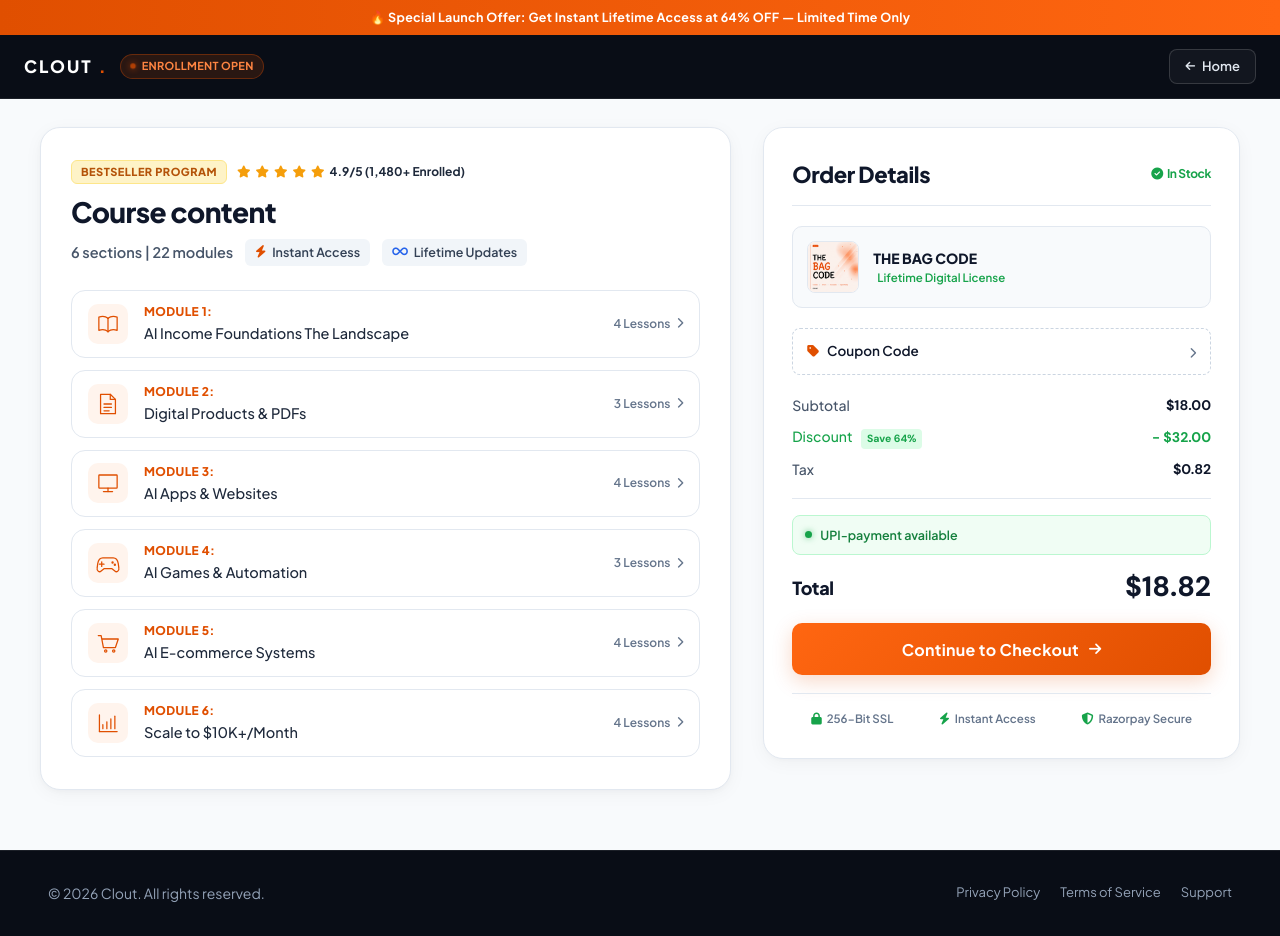
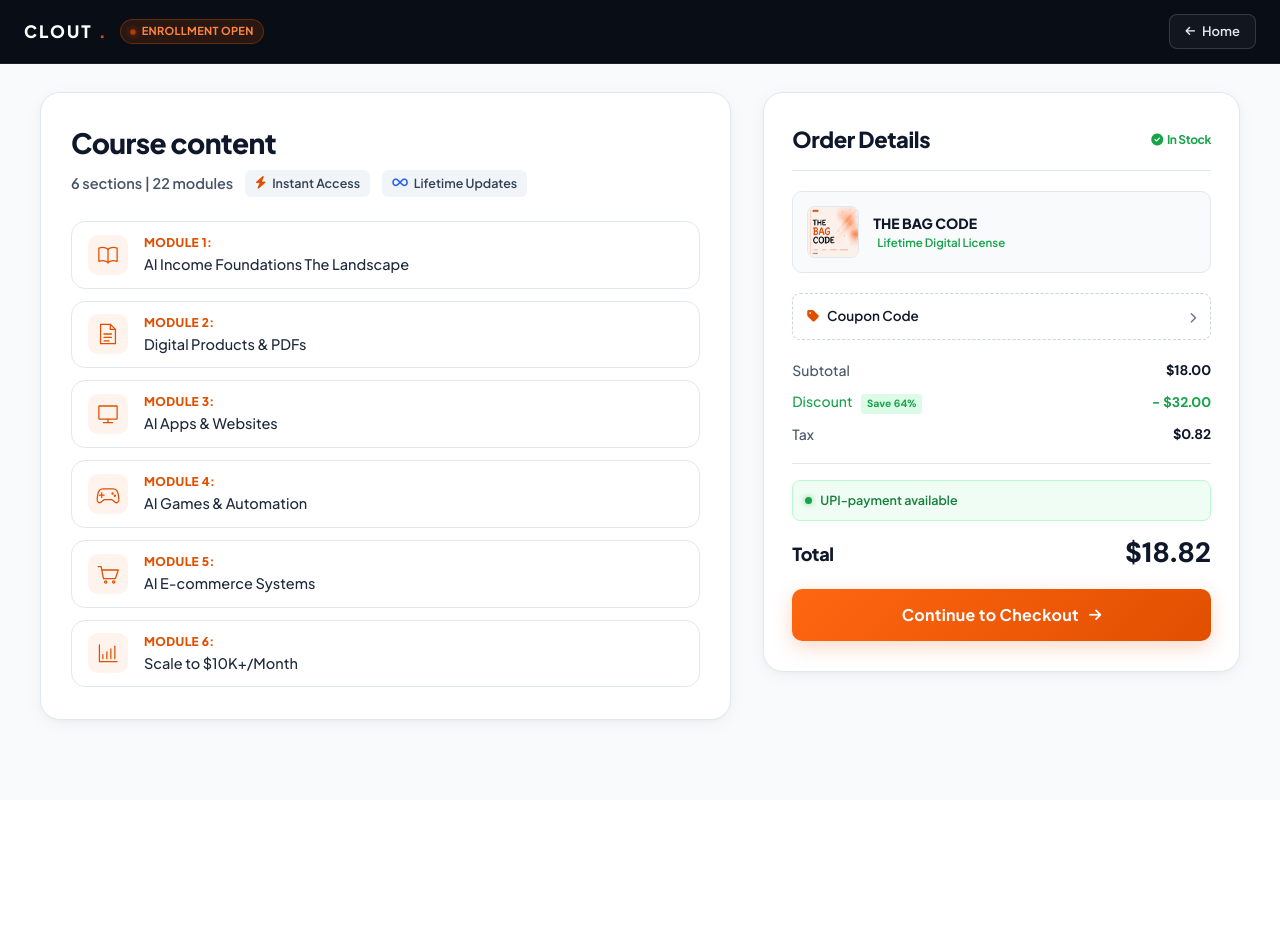
Before and after one commit to emirmubze/Clout, a Django app: page /course/ in a window 1280 px wide. After the commit the page ends 725 px from the top, so only its background shows below. Run offline with Django 5.2, Linux system fonts and the light colour scheme; some libraries are stand-ins or nearby versions.

Commit message:
Remove announcement banner, bestseller ratings, lesson chips, trust badges, and footer

```diff
--- a/shop/templates/shop/course_detail.html
+++ b/shop/templates/shop/course_detail.html
@@ -143,23 +143,6 @@ body {
 }
 
 /* =========================================================
-   ANNOUNCEMENT BANNER
-========================================================= */
-.announcement-banner {
-    background: linear-gradient(90deg, #E04F00 0%, #FF6611 100%);
-    color: #ffffff;
-    font-size: 12.5px;
-    font-weight: 700;
-    letter-spacing: 0.3px;
-    padding: 8px 16px;
-    text-align: center;
-    display: flex;
-    align-items: center;
-    justify-content: center;
-    gap: 8px;
-}
-
-/* =========================================================
    LAYOUT
 ========================================================= */
 .checkout-layout {
@@ -187,39 +170,6 @@ body {
 ========================================================= */
 .course-content {
     padding: 32px 30px;
-}
-
-.content-header-top {
-    display: flex;
-    align-items: center;
-    gap: 10px;
-    margin-bottom: 10px;
-    flex-wrap: wrap;
-}
-
-.bestseller-pill {
-    background: #fef3c7;
-    color: #b45309;
-    border: 1px solid #fde68a;
-    font-size: 11px;
-    font-weight: 800;
-    letter-spacing: 0.5px;
-    padding: 3px 9px;
-    border-radius: 6px;
-    text-transform: uppercase;
-}
-
-.rating-pill {
-    display: inline-flex;
-    align-items: center;
-    gap: 5px;
-    font-size: 12px;
-    font-weight: 700;
-    color: #1e293b;
-}
-
-.rating-pill i {
-    color: #f59e0b;
 }
 
 .content-header h2 {
@@ -325,15 +275,6 @@ body {
     color: var(--brand);
     letter-spacing: 0.4px;
     text-transform: uppercase;
-}
-
-.module-status {
-    font-size: 12px;
-    font-weight: 600;
-    color: var(--text-muted);
-    display: flex;
-    align-items: center;
-    gap: 6px;
 }
 
 /* =========================================================
@@ -578,30 +519,6 @@ body {
     transform: translateY(0);
 }
 
-.trust-badges {
-    display: flex;
-    align-items: center;
-    justify-content: space-around;
-    gap: 8px;
-    margin-top: 18px;
-    padding-top: 16px;
-    border-top: 1px solid var(--border);
-    font-size: 11.5px;
-    font-weight: 600;
-    color: var(--text-muted);
-}
-
-.trust-badge-item {
-    display: flex;
-    align-items: center;
-    gap: 5px;
-}
-
-.trust-badge-item i {
-    color: #16a34a;
-    font-size: 12px;
-}
-
 /* =========================================================
    COUPON MODAL
 ========================================================= */
@@ -794,48 +711,6 @@ body {
 }
 
 /* =========================================================
-   FOOTER
-========================================================= */
-.footer {
-    background: #090d16;
-    border-top: 1px solid rgba(255, 255, 255, 0.08);
-    padding: 32px 24px;
-    color: #94a3b8;
-}
-
-.footer-container {
-    width: min(1200px, calc(100% - 48px));
-    margin: 0 auto;
-    display: flex;
-    align-items: center;
-    justify-content: space-between;
-    flex-wrap: wrap;
-    gap: 16px;
-}
-
-.copyright {
-    font-size: 14px;
-    color: #94a3b8;
-}
-
-.footer-links {
-    display: flex;
-    align-items: center;
-    gap: 20px;
-    font-size: 13px;
-}
-
-.footer-links a {
-    color: #94a3b8;
-    text-decoration: none;
-    transition: color 0.15s ease;
-}
-
-.footer-links a:hover {
-    color: #ffffff;
-}
-
-/* =========================================================
    RESPONSIVE
 ========================================================= */
 @media (max-width: 960px) {
@@ -878,13 +753,6 @@ body {
 <body>
 
 <!-- =========================================================
-     ANNOUNCEMENT BANNER
-========================================================= -->
-<div class="announcement-banner">
-    <span>🔥 Special Launch Offer: Get Instant Lifetime Access at 64% OFF — Limited Time Only</span>
-</div>
-
-<!-- =========================================================
      NAVBAR
 ========================================================= -->
 <nav class="navbar">
@@ -913,18 +781,6 @@ body {
          COURSE CONTENT
     ====================================================== -->
     <div class="course-content">
-
-        <div class="content-header-top">
-            <span class="bestseller-pill">Bestseller Program</span>
-            <div class="rating-pill">
-                <i class="fa-solid fa-star"></i>
-                <i class="fa-solid fa-star"></i>
-                <i class="fa-solid fa-star"></i>
-                <i class="fa-solid fa-star"></i>
-                <i class="fa-solid fa-star"></i>
-                <span>4.9/5 (1,480+ Enrolled)</span>
-            </div>
-        </div>
 
         <div class="content-header">
             <h2>Course content</h2>
@@ -956,11 +812,6 @@ body {
                         <strong>Module 1:</strong>
                         AI Income Foundations The Landscape
                     </div>
-
-                    <div class="module-status">
-                        <span>4 Lessons</span>
-                        <i class="fa-solid fa-chevron-right" style="font-size:11px"></i>
-                    </div>
                 </div>
             </div>
 
@@ -981,11 +832,6 @@ body {
                         <strong>Module 2:</strong>
                         Digital Products &amp; PDFs
                     </div>
-
-                    <div class="module-status">
-                        <span>3 Lessons</span>
-                        <i class="fa-solid fa-chevron-right" style="font-size:11px"></i>
-                    </div>
                 </div>
             </div>
 
@@ -1003,11 +849,6 @@ body {
                     <div class="module-text">
                         <strong>Module 3:</strong>
                         AI Apps &amp; Websites
-                    </div>
-
-                    <div class="module-status">
-                        <span>4 Lessons</span>
-                        <i class="fa-solid fa-chevron-right" style="font-size:11px"></i>
                     </div>
                 </div>
             </div>
@@ -1029,11 +870,6 @@ body {
                         <strong>Module 4:</strong>
                         AI Games &amp; Automation
                     </div>
-
-                    <div class="module-status">
-                        <span>3 Lessons</span>
-                        <i class="fa-solid fa-chevron-right" style="font-size:11px"></i>
-                    </div>
                 </div>
             </div>
 
@@ -1051,11 +887,6 @@ body {
                     <div class="module-text">
                         <strong>Module 5:</strong>
                         AI E-commerce Systems
-                    </div>
-
-                    <div class="module-status">
-                        <span>4 Lessons</span>
-                        <i class="fa-solid fa-chevron-right" style="font-size:11px"></i>
                     </div>
                 </div>
             </div>
@@ -1077,11 +908,6 @@ body {
                     <div class="module-text">
                         <strong>Module 6:</strong>
                         Scale to $10K+/Month
-                    </div>
-
-                    <div class="module-status">
-                        <span>4 Lessons</span>
-                        <i class="fa-solid fa-chevron-right" style="font-size:11px"></i>
                     </div>
                 </div>
             </div>
@@ -1172,38 +998,9 @@ body {
             <i class="fa-solid fa-arrow-right" style="font-size:14px"></i>
         </button>
 
-        <div class="trust-badges">
-            <div class="trust-badge-item">
-                <i class="fa-solid fa-lock"></i>
-                <span>256-Bit SSL</span>
-            </div>
-            <div class="trust-badge-item">
-                <i class="fa-solid fa-bolt"></i>
-                <span>Instant Access</span>
-            </div>
-            <div class="trust-badge-item">
-                <i class="fa-solid fa-shield-halved"></i>
-                <span>Razorpay Secure</span>
-            </div>
-        </div>
-
     </div>
 
 </div>
-
-<!-- =========================================================
-     FOOTER
-========================================================= -->
-<footer class="footer">
-    <div class="footer-container">
-        <div class="copyright">&copy; 2026 Clout. All rights reserved.</div>
-        <div class="footer-links">
-            <a href="#">Privacy Policy</a>
-            <a href="#">Terms of Service</a>
-            <a href="#">Support</a>
-        </div>
-    </div>
-</footer>
 
 <!-- =========================================================
      CHECKOUT MODAL OVERLAY
```
